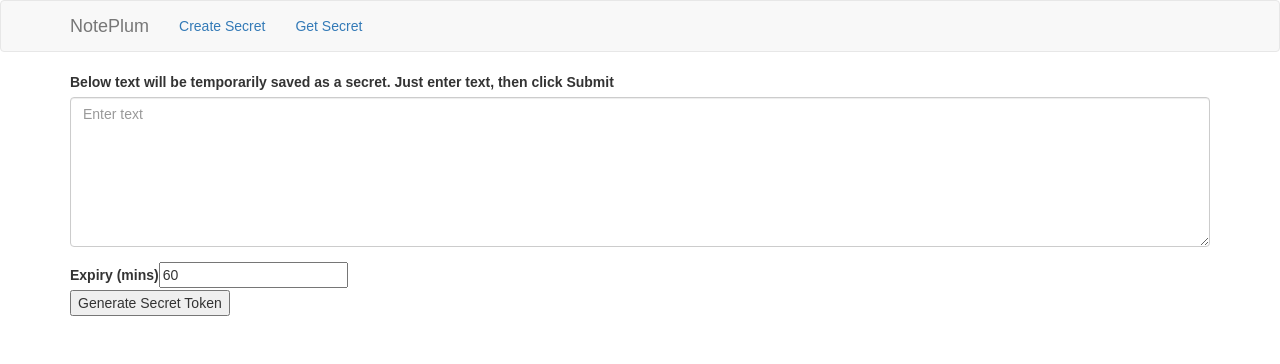
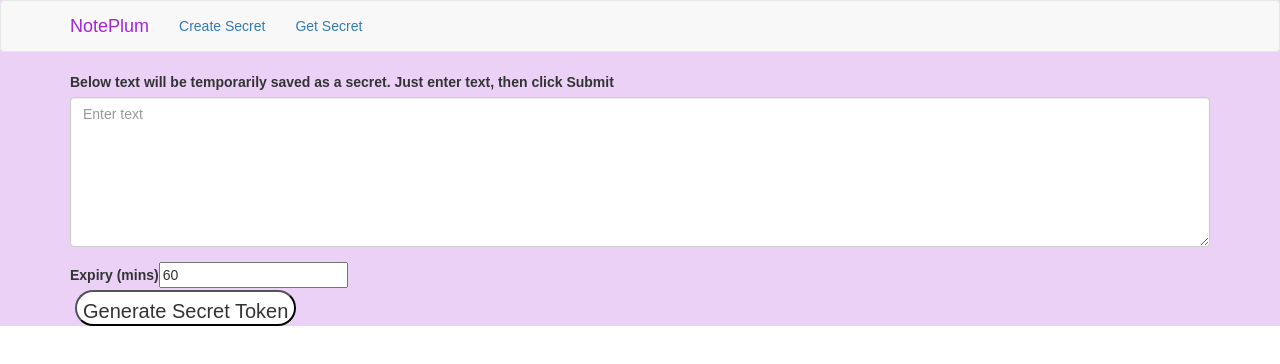
Before and after one commit to leonj1/peekaboo-ui, a React (Create React App) app: page / in a window 1280 px wide. Shown: the top 364 px of the page. Built offline with nearby package versions, Linux system fonts and the light colour scheme.

Commit message:
Styling boxes

```diff
--- a/public/index.html
+++ b/public/index.html
@@ -17,7 +17,7 @@
     <title>NotePlum</title>
   </head>
   <body>
-    <div id="root"></div>
+    <div id="root" class="Root_Div"></div>
     <!--
       This HTML file is a template.
       If you open it directly in the browser, you will see an empty page.
--- a/src/App.css
+++ b/src/App.css
@@ -1,10 +1,15 @@
+.Root_Div {
+    background-color: #ecd1f7;
+}
+
 .App {
     text-align: center;
 }
 
 .App-logo {
-  animation: App-logo-spin infinite 20s linear;
+    /*animation: App-logo-spin infinite 20s linear;*/
     height: 80px;
+    color: #a324d9 !important;
 }
 
 .App-header {
@@ -19,25 +24,97 @@
 }
 
 @keyframes App-logo-spin {
-  from { transform: rotate(0deg); }
-  to { transform: rotate(360deg); }
+    from {
+        transform: rotate(0deg);
+    }
+    to {
+        transform: rotate(360deg);
+    }
+}
+
+.navbar-default .container {
+    display: flex;
+    flex-direction: row;
+    flex-wrap: wrap;
+    /*justify-content: flex-start;*/
 }
 
 .navbar-nav {
     display: inline;
 }
 
+/* GET SECRET PAGE */
 .GetToken-InputBox {
     min-width: 275px;
 }
 
+.GetSecret-white-space-pre {
+    white-space: pre-wrap;
+}
+
+.GetSecret-Button {
+    background-color: white;
+    border-radius: 3.6rem;
+    cursor: pointer;
+    display: inline-block;
+    font-size: 2rem;
+    height: 3.6rem;
+    line-height: 3.6rem;
+    margin: 0 5px;
+    position: relative;
+    text-align: center;
+    -webkit-user-select: none;
+    -moz-user-select: none;
+    -ms-user-select: none;
+    user-select: none;
+    /*width: 3.6rem;*/
+}
+
+.GetSecret-Contents {
+    background-color: #daa6f0;
+    padding: 20px;
+    margin-top: 10px;
+}
+
+/* CREATE SECRET PAGE */
 .CreateSecret-Token {
     font-weight: 900;
     margin-bottom: 10px;
 }
 
-.GetSecret-white-space-pre {
-    white-space: pre-wrap;
+.CreateSecret-Button {
+    background-color: white;
+    border-radius: 3.6rem;
+    cursor: pointer;
+    display: inline-block;
+    font-size: 2rem;
+    height: 3.6rem;
+    line-height: 3.6rem;
+    margin: 0 5px;
+    position: relative;
+    text-align: center;
+    -webkit-user-select: none;
+    -moz-user-select: none;
+    -ms-user-select: none;
+    user-select: none;
+    /*width: 3.6rem;*/
+}
+
+.CreateSecret-CopyToClipBoard_Button {
+    background-color: white;
+    border-radius: 3.6rem;
+    cursor: pointer;
+    display: inline-block;
+    font-size: 2rem;
+    height: 3.6rem;
+    line-height: 3.6rem;
+    margin: 0 5px;
+    position: relative;
+    text-align: center;
+    -webkit-user-select: none;
+    -moz-user-select: none;
+    -ms-user-select: none;
+    user-select: none;
 }
 
 .CreateSecret_TokenGenerated-Message {
--- a/src/App.js
+++ b/src/App.js
@@ -25,7 +25,7 @@ class App extends Component {
           <Navbar>
             <Navbar.Header>
               <Navbar.Brand>
-                <Link to="/">NotePlum</Link>
+                <Link to="/" className="App-logo">NotePlum</Link>
               </Navbar.Brand>
             </Navbar.Header>
             <Nav>
--- a/src/CreateSecret.js
+++ b/src/CreateSecret.js
@@ -40,7 +40,7 @@ class CreateSecret extends Component {
                         { this.props.token }
                     </div>
                     <div>
-                        <CopyToClipboard text={this.props.token} onCopy={this.onCopy}>
+                        <CopyToClipboard text={this.props.token} onCopy={this.onCopy} className="CreateSecret-CopyToClipBoard_Button">
                             <button>Copy to clipboard</button>
                         </CopyToClipboard>
                     </div>
@@ -73,7 +73,7 @@ class CreateSecret extends Component {
 					<input value={ this.state.expiryMinutes } onChange={ this.handleExpiryChange } type="number" />
 				</div>
 				<div>
-					<input onClick={ this.handleSubmit } type="submit" value="Generate Secret Token"/>
+					<input onClick={ this.handleSubmit } type="submit" value="Generate Secret Token" className="CreateSecret-Button"/>
 				</div>
                 {this.renderGeneratedToken()}
 			</div>
--- a/src/GetSecret.js
+++ b/src/GetSecret.js
@@ -15,7 +15,7 @@ class GetSecret extends Component {
 	showContents() {
 	    if(this.props.contents) {
 	        return (
-                <div>
+                <div className="GetSecret-Contents">
                     <div>
                         <label>Message contents</label>
                     </div>
@@ -38,7 +38,7 @@ class GetSecret extends Component {
 					<input type="text" className="GetToken-InputBox" onChange={this.handleMessageChange} value={ this.state.password }/>
 				</div>
 				<div>
-					<input onClick={ this.handleSubmit } type="submit" value="Get Contents"/>
+					<input onClick={ this.handleSubmit } type="submit" value="Get Contents" className="GetSecret-Button"/>
 				</div>
                 {this.showContents()}
 	        </div>
```
Lines whose indentation alone changed are shown as unchanged.
